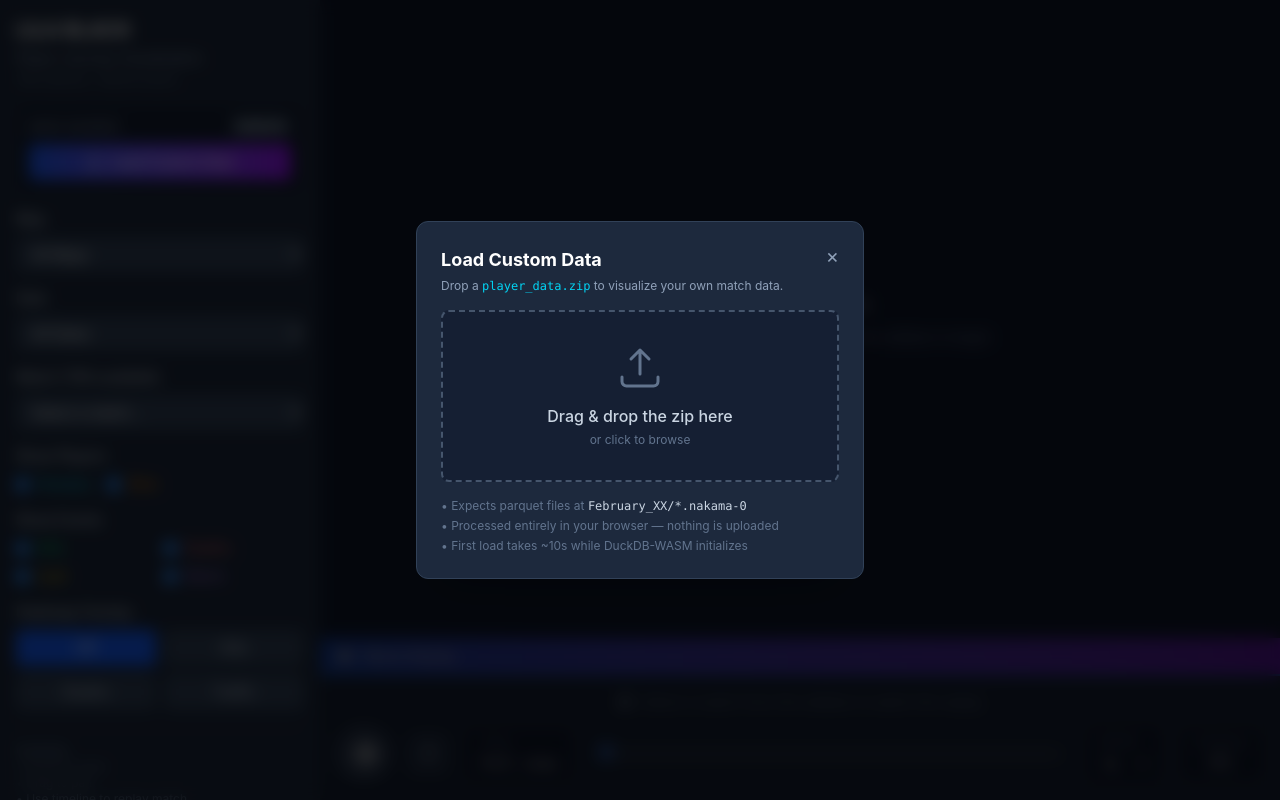
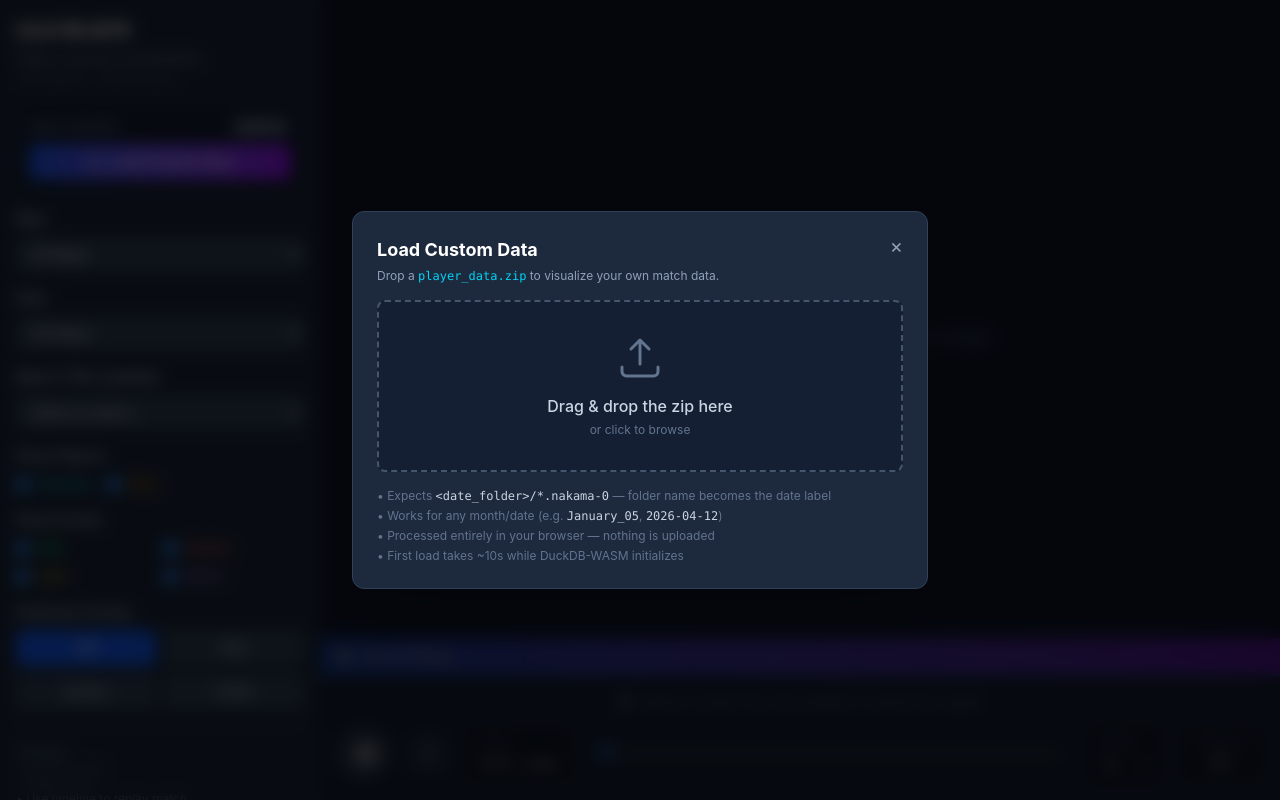
Before and after one commit to avionicharshit-byte/player-journey-visualization-tool, a React (Vite) app in the folder visualization-tool/: page / in a window 1280 px wide. Both pictures are taken after a click on the button "Load Custom Data". Built offline with nearby package versions, Linux system fonts and the light colour scheme.

Commit message:
feat: increase the dialog box size

```diff
--- a/visualization-tool/src/components/CustomDataLoader.tsx
+++ b/visualization-tool/src/components/CustomDataLoader.tsx
@@ -68,7 +68,7 @@ export function CustomDataLoader({ isOpen, onClose, onLoaded }: CustomDataLoader
 
   return (
     <div className="fixed inset-0 z-50 bg-black/70 backdrop-blur-sm flex items-center justify-center p-4">
-      <div className="bg-slate-800 rounded-xl border border-slate-700 shadow-2xl w-full max-w-md p-6">
+      <div className="bg-slate-800 rounded-xl border border-slate-700 shadow-2xl w-full max-w-xl p-6">
         <div className="flex items-start justify-between mb-4">
           <div>
             <h2 className="text-lg font-bold text-white">Load Custom Data</h2>
@@ -131,7 +131,8 @@ export function CustomDataLoader({ isOpen, onClose, onLoaded }: CustomDataLoader
             </div>
 
             <div className="mt-4 text-xs text-slate-500 space-y-1">
-              <div>• Expects parquet files at <code className="text-slate-300">February_XX/*.nakama-0</code></div>
+              <div>• Expects <code className="text-slate-300">&lt;date_folder&gt;/*.nakama-0</code> — folder name becomes the date label</div>
+              <div>• Works for any month/date (e.g. <code className="text-slate-300">January_05</code>, <code className="text-slate-300">2026-04-12</code>)</div>
               <div>• Processed entirely in your browser — nothing is uploaded</div>
               <div>• First load takes ~10s while DuckDB-WASM initializes</div>
             </div>
```
